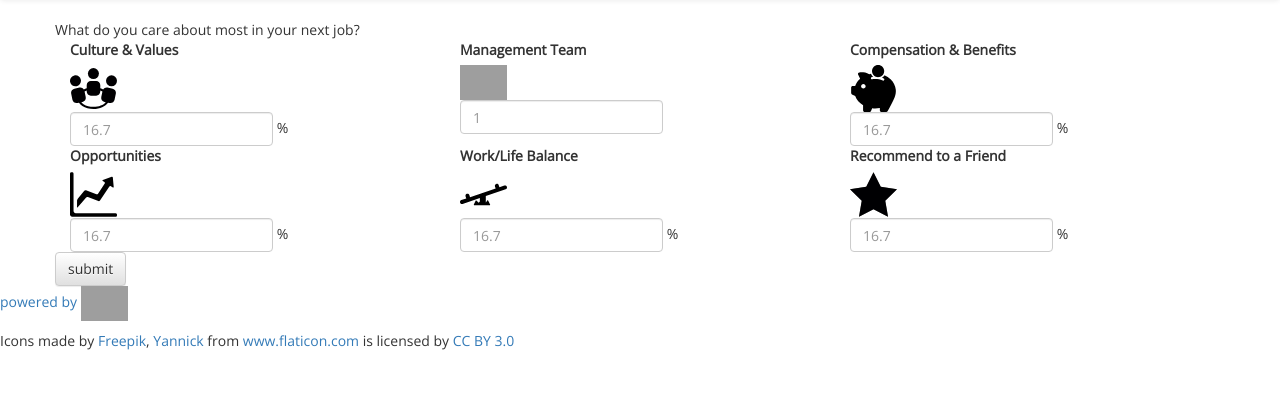
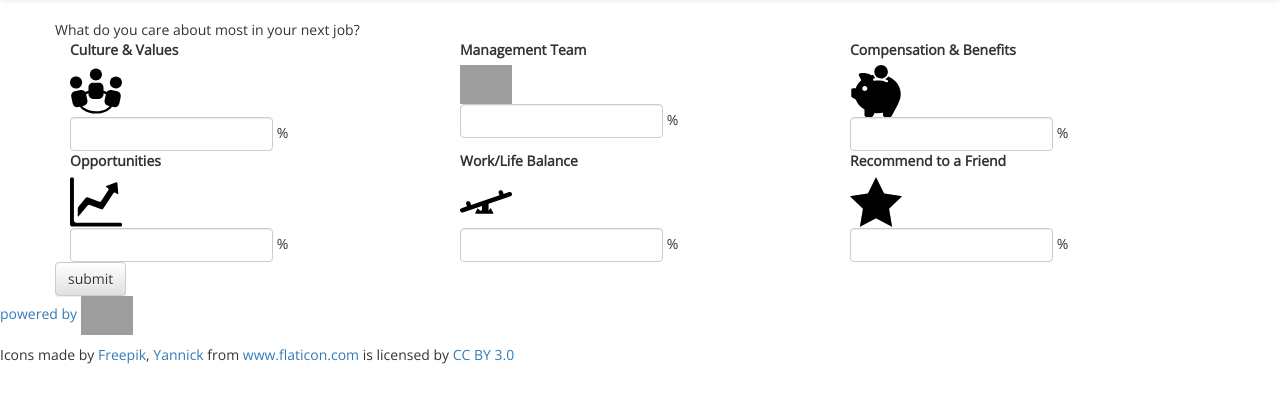
Before and after one commit to eleanorstrib/seleste.io, a Django app: page / in a window 1280 px wide. Shown: the part 52-455 px from the top of the page. Run offline with Django 3.2, Linux system fonts and the light colour scheme; some libraries are stand-ins or nearby versions; grey boxes are pictures that could not be loaded.

Commit message:
added some styling and changes to js file for animations

```diff
--- a/search/static/scripts/validationscript.js
+++ b/search/static/scripts/validationscript.js
@@ -2,48 +2,48 @@ $(document).ready(function(){
 	// change the size of the image based on the value selected in the box
 	$('input#culturevalues').change(function(){
 		$('img#culturevalues').animate({
-    	left: "+=50",
-    	width: parseInt($('input#culturevalues').val()) + 20,
+    	left: "+=80",
+    	width: parseInt(($('input#culturevalues').val()))*2*2 + 35,
   		}, 2000, function() {
   	});
 	});
 
 	$('input#opportunities').change(function(){
 		$('img#opportunities').animate({
-    	left: "+=50",
-    	width: parseInt($('input#opportunities').val()) + 20,
+    	left: "+=80",
+    	width: parseInt(($('input#opportunities').val()))*2 + 35,
   		}, 2000, function() {
   	});
 	});
 
 	$('input#management').change(function(){
 		$('img#management').animate({
-    	left: "+=50",
-    	width: parseInt($('input#management').val()) + 20,
+    	left: "+=80",
+    	width: parseInt(($('input#management').val()))*2 + 35,
   		}, 2000, function() {
   	});
 	});
 
 	$('input#compensationbenefits').change(function(){
 		$('img#compensationbenefits').animate({
-    	left: "+=50",
-    	width: parseInt($('input#compensationbenefits').val()) + 20,
+    	left: "+=80",
+    	width: parseInt(($('input#compensationbenefits').val()))*2 + 35,
   		}, 2000, function() {
   	});
 	});
 
 	$('input#worklifebalance').change(function(){
 		$('img#worklifebalance').animate({
-    	left: "+=50",
-    	width: parseInt($('input#worklifebalance').val()) + 20,
+    	left: "+=80",
+    	width: parseInt(($('input#worklifebalance').val()))*2 + 35,
   		}, 2000, function() {
   	});
 	});
 
 	$('input#recommendtoafriend').change(function(){
 		$('img#recommendtoafriend').animate({
-    	left: "+=50",
-    	width: parseInt($('input#recommendtoafriend').val()) + 20,
+    	left: "+=80",
+    	width: parseInt(($('input#recommendtoafriend').val()))*2 + 35,
   		}, 2000, function() {
   	});
 	});
--- a/search/static/styles/style.css
+++ b/search/static/styles/style.css
@@ -2,7 +2,7 @@
 img  {
 	max-width: 100%;
     height: auto;
-	width: 47px;
+	width: 52px;
 	color: red;
 	border-style: solid;
 	border-width: 1px;
--- a/search/templates/search/index.html
+++ b/search/templates/search/index.html
@@ -21,22 +21,21 @@
 				<div class="form-group">
 					<label for="culture and values">Culture & Values</label><br/>
 					<img src="../static/images/culture.svg" alt="culture and values" id="culturevalues" /><br />
-					<input type="number" class="form-control" id="culturevalues" placeholder="16.7"> %
+					<input type="number" class="form-control" id="culturevalues"> %
 				</div>
 			</div>
 			<div class="col-md-4">
 				<div class="form-group">
 					<label for="management team">Management Team</label><br />
 					<img src="../static/images/management.svg" alt="management" id="management"/><br />
-					<input type="number" class="form-control" id="management" placeholder="1" value="10
-					">
+					<input type="number" class="form-control" id="management"> %
 				</div>
 			</div>
 			<div class="col-md-4">
 				<div class="form-group">
 					<label for="compensation and benefits">Compensation & Benefits</label><br />
 					<img src="../static/images/compensation.svg" alt="compensation" id="compensationbenefits" /><br />
-					<input type="number" class="form-control" id="compensationbenefits" placeholder="16.7"> %
+					<input type="number" class="form-control" id="compensationbenefits"> %
 				</div>
 			</div>
 		</div>
@@ -46,21 +45,21 @@
 				<div class="form-group">
 					<label for="opportunities">Opportunities</label><br />
 					<img src="../static/images/opportunities.svg" alt="opportunities" id="opportunities"/><br />
-					<input type="number" class="form-control" id="opportunities" placeholder="16.7"> %
+					<input type="number" class="form-control" id="opportunities"> %
 				</div>
 			</div>
 			<div class="col-md-4">
 				<div class="form-group">
 					<label for="work/life balance">Work/Life Balance</label><br />
 					<img src="../static/images/balance.svg" alt="work/life balance" id="worklifebalance"/><br />
-					<input type="number" class="form-control" id="worklifebalance" placeholder="16.7"> %
+					<input type="number" class="form-control" id="worklifebalance"> %
 				</div>
 			</div>
 			<div class="col-md-4">
 				<div class="form-group">
 					<label for="recommend to a friend">Recommend to a Friend</label><br />
 					<img src="../static/images/recommend.svg" alt="recommend to a friend" id="recommendtoafriend" /><br />
-					<input type="number" class="form-control" id="recommendtoafriend" placeholder="16.7"> %
+					<input type="number" class="form-control" id="recommendtoafriend"> %
 				</div>
 			</div>
 		</div>
```
